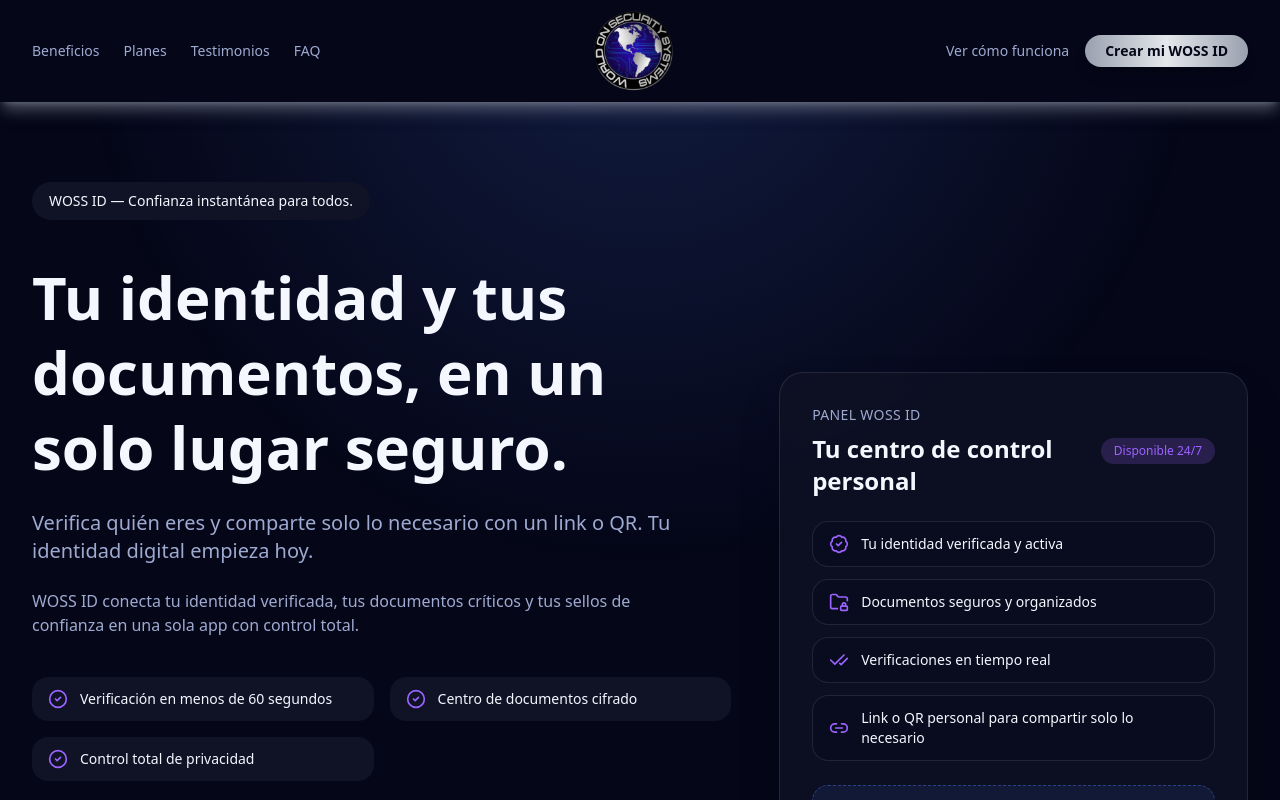
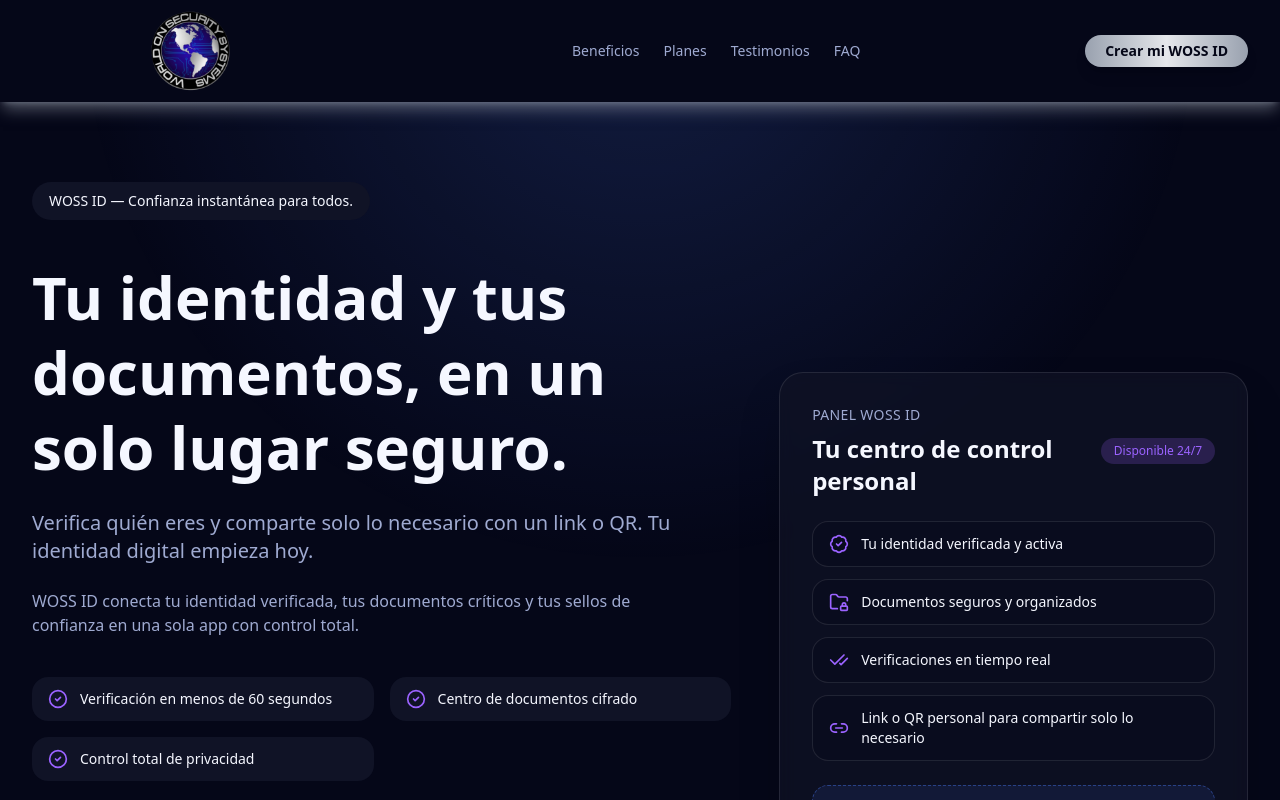
Before and after one commit to ridarcos/wossidlanding, a Next.js app: page / in a window 1280 px wide. Shown: the top 800 px of the page. Built offline with nearby package versions, Linux system fonts and the light colour scheme.

Commit message:
Feat: Implement responsive header with hamburger menu

```diff
--- a/app/page.tsx
+++ b/app/page.tsx
@@ -1,8 +1,9 @@
 'use client';
+import { useState } from "react";
 import Image from "next/image";
 import Link from "next/link";
 import { motion } from "framer-motion";
-import { ArrowRight, BadgeCheck, CheckCheck, CheckCircle2, Clock, FileCheck2, FolderLock, Link2, Lock, MonitorSmartphone, QrCode, ShieldCheck, Sparkles, TrendingUp } from "lucide-react";
+import { ArrowRight, BadgeCheck, CheckCheck, CheckCircle2, Clock, FileCheck2, FolderLock, Link2, Lock, Menu, MonitorSmartphone, QrCode, ShieldCheck, Sparkles, TrendingUp, X } from "lucide-react";
 import { Accordion, AccordionContent, AccordionItem, AccordionTrigger } from "@/components/ui/accordion";
 import { Badge } from "@/components/ui/badge";
 import { Button } from "@/components/ui/button";
@@ -159,24 +160,19 @@
   );
 }
 function Header() {
+  const [isMenuOpen, setIsMenuOpen] = useState(false);
+
+  const navLinks = [
+    { href: "#valor", label: "Beneficios" },
+    { href: "#planes", label: "Planes" },
+    { href: "#testimonios", label: "Testimonios" },
+    { href: "#faq", label: "FAQ" },
+  ];
+
   return (
     <header className="sticky top-0 z-50 bg-[var(--woss-navy)] backdrop-blur shadow-lg shadow-gray-400/50">
-      <div className="mx-auto grid max-w-7xl grid-cols-[auto_auto_auto] items-center gap-4 px-4 py-2 sm:px-6 lg:px-8">
-        <nav className="hidden items-center gap-6 text-sm font-medium text-[var(--woss-slate)] sm:flex">
-          <Link href="#valor" className="transition hover:text-[var(--woss-white)] focus-visible:outline-none focus-visible:ring-2 focus-visible:ring-[var(--woss-uv)] focus-visible:ring-offset-2 focus-visible:ring-offset-[var(--woss-navy)]">
-            Beneficios
-          </Link>
-          <Link href="#planes" className="transition hover:text-[var(--woss-white)] focus-visible:outline-none focus-visible:ring-2 focus-visible:ring-[var(--woss-uv)] focus-visible:ring-offset-2 focus-visible:ring-offset-[var(--woss-navy)]">
-            Planes
-          </Link>
-          <Link href="#testimonios" className="transition hover:text-[var(--woss-white)] focus-visible:outline-none focus-visible:ring-2 focus-visible:ring-[var(--woss-uv)] focus-visible:ring-offset-2 focus-visible:ring-offset-[var(--woss-navy)]">
-            Testimonios
-          </Link>
-          <Link href="#faq" className="transition hover:text-[var(--woss-white)] focus-visible:outline-none focus-visible:ring-2 focus-visible:ring-[var(--woss-uv)] focus-visible:ring-offset-2 focus-visible:ring-offset-[var(--woss-navy)]">
-            FAQ
-          </Link>
-        </nav>
-        <div className="flex justify-center">
+      <div className="mx-auto flex max-w-7xl items-center justify-between gap-4 px-4 py-2 sm:px-6 lg:px-8">
+        <div className="flex items-center">
           <Link href="/" className="flex items-center justify-center" aria-label="WOSS ID inicio">
             <div className="relative w-[min(14.5rem,60vw)] max-w-[60vw] aspect-[3.667] overflow-hidden sm:w-[19.7rem] sm:max-w-none">
               <Image
@@ -190,39 +186,64 @@
             </div>
           </Link>
         </div>
+
+        <nav className="hidden items-center gap-6 text-sm font-medium text-[var(--woss-slate)] sm:flex">
+          {navLinks.map((link) => (
+            <Link
+              key={link.href}
+              href={link.href}
+              className="transition hover:text-[var(--woss-white)] focus-visible:outline-none focus-visible:ring-2 focus-visible:ring-[var(--woss-uv)] focus-visible:ring-offset-2 focus-visible:ring-offset-[var(--woss-navy)]"
+            >
+              {link.label}
+            </Link>
+          ))}
+        </nav>
+
         <div className="flex items-center justify-end gap-3 sm:gap-4">
-          <Link
-            href="#how-it-works"
-            className="text-sm font-medium text-[var(--woss-slate)] transition hover:text-[var(--woss-white)] focus-visible:outline-none focus-visible:ring-2 focus-visible:ring-[var(--woss-uv)] focus-visible:ring-offset-2 focus-visible:ring-offset-[var(--woss-navy)]"
-          >
-            Ver cómo funciona
-          </Link>
           <Button
             asChild
             size="sm"
-            className="rounded-2xl bg-gradient-to-r from-gray-400 via-gray-200 to-gray-400 px-5 py-2 text-sm font-semibold text-[var(--woss-navy)] shadow-lg transition hover:from-gray-200 hover:via-gray-400 hover:to-gray-200 focus-visible:ring-2 focus-visible:ring-[var(--woss-uv)] focus-visible:ring-offset-2 focus-visible:ring-offset-[var(--woss-navy)]"
+            className="hidden sm:flex rounded-2xl bg-gradient-to-r from-gray-400 via-gray-200 to-gray-400 px-5 py-2 text-sm font-semibold text-[var(--woss-navy)] shadow-lg transition hover:from-gray-200 hover:via-gray-400 hover:to-gray-200 focus-visible:ring-2 focus-visible:ring-[var(--woss-uv)] focus-visible:ring-offset-2 focus-visible:ring-offset-[var(--woss-navy)]"
           >
             <Link href="/onboarding">Crear mi WOSS ID</Link>
           </Button>
+          <div className="sm:hidden">
+            <Button
+              onClick={() => setIsMenuOpen(!isMenuOpen)}
+              variant="ghost"
+              size="icon"
+              className="text-white"
+            >
+              {isMenuOpen ? <X className="h-6 w-6" /> : <Menu className="h-6 w-6" />}
+              <span className="sr-only">Toggle menu</span>
+            </Button>
+          </div>
         </div>
       </div>
-      <nav className="mx-auto flex max-w-7xl items-center justify-center gap-3 px-4 pb-2 text-xs font-medium text-[var(--woss-slate)] sm:hidden">
-        <Link href="#valor" className="transition hover:text-[var(--woss-white)] focus-visible:outline-none focus-visible:ring-2 focus-visible:ring-[var(--woss-uv)] focus-visible:ring-offset-2 focus-visible:ring-offset-[var(--woss-navy)]">
-          Beneficios
-        </Link>
-        <span className="text-[var(--woss-slate)]">|</span>
-        <Link href="#planes" className="transition hover:text-[var(--woss-white)] focus-visible:outline-none focus-visible:ring-2 focus-visible:ring-[var(--woss-uv)] focus-visible:ring-offset-2 focus-visible:ring-offset-[var(--woss-navy)]">
-          Planes
-        </Link>
-        <span className="text-[var(--woss-slate)]">|</span>
-        <Link href="#testimonios" className="transition hover:text-[var(--woss-white)] focus-visible:outline-none focus-visible:ring-2 focus-visible:ring-[var(--woss-uv)] focus-visible:ring-offset-2 focus-visible:ring-offset-[var(--woss-navy)]">
-          Testimonios
-        </Link>
-        <span className="text-[var(--woss-slate)]">|</span>
-        <Link href="#faq" className="transition hover:text-[var(--woss-white)] focus-visible:outline-none focus-visible:ring-2 focus-visible:ring-[var(--woss-uv)] focus-visible:ring-offset-2 focus-visible:ring-offset-[var(--woss-navy)]">
-          FAQ
-        </Link>
-      </nav>
+
+      {isMenuOpen && (
+        <div className="sm:hidden">
+          <nav className="flex flex-col gap-4 px-4 pb-4 text-sm font-medium text-[var(--woss-slate)]">
+            {navLinks.map((link) => (
+              <Link
+                key={link.href}
+                href={link.href}
+                className="transition hover:text-[var(--woss-white)] focus-visible:outline-none focus-visible:ring-2 focus-visible:ring-[var(--woss-uv)] focus-visible:ring-offset-2 focus-visible:ring-offset-[var(--woss-navy)]"
+                onClick={() => setIsMenuOpen(false)}
+              >
+                {link.label}
+              </Link>
+            ))}
+            <Button
+              asChild
+              size="sm"
+              className="mt-2 rounded-2xl bg-gradient-to-r from-gray-400 via-gray-200 to-gray-400 px-5 py-2 text-sm font-semibold text-[var(--woss-navy)] shadow-lg transition hover:from-gray-200 hover:via-gray-400 hover:to-gray-200 focus-visible:ring-2 focus-visible:ring-[var(--woss-uv)] focus-visible:ring-offset-2 focus-visible:ring-offset-[var(--woss-navy)]"
+            >
+              <Link href="/onboarding">Crear mi WOSS ID</Link>
+            </Button>
+          </nav>
+        </div>
+      )}
     </header>
   );
 }
```
